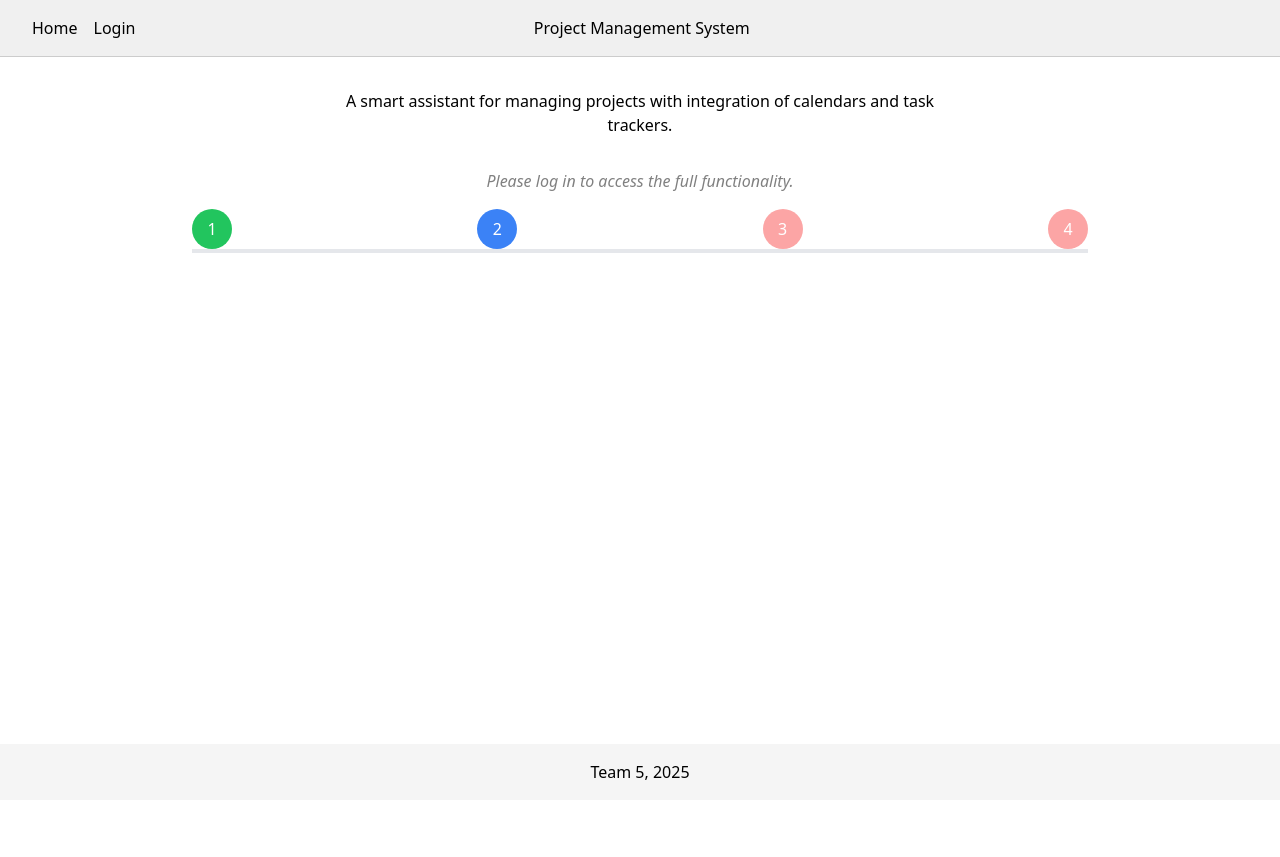
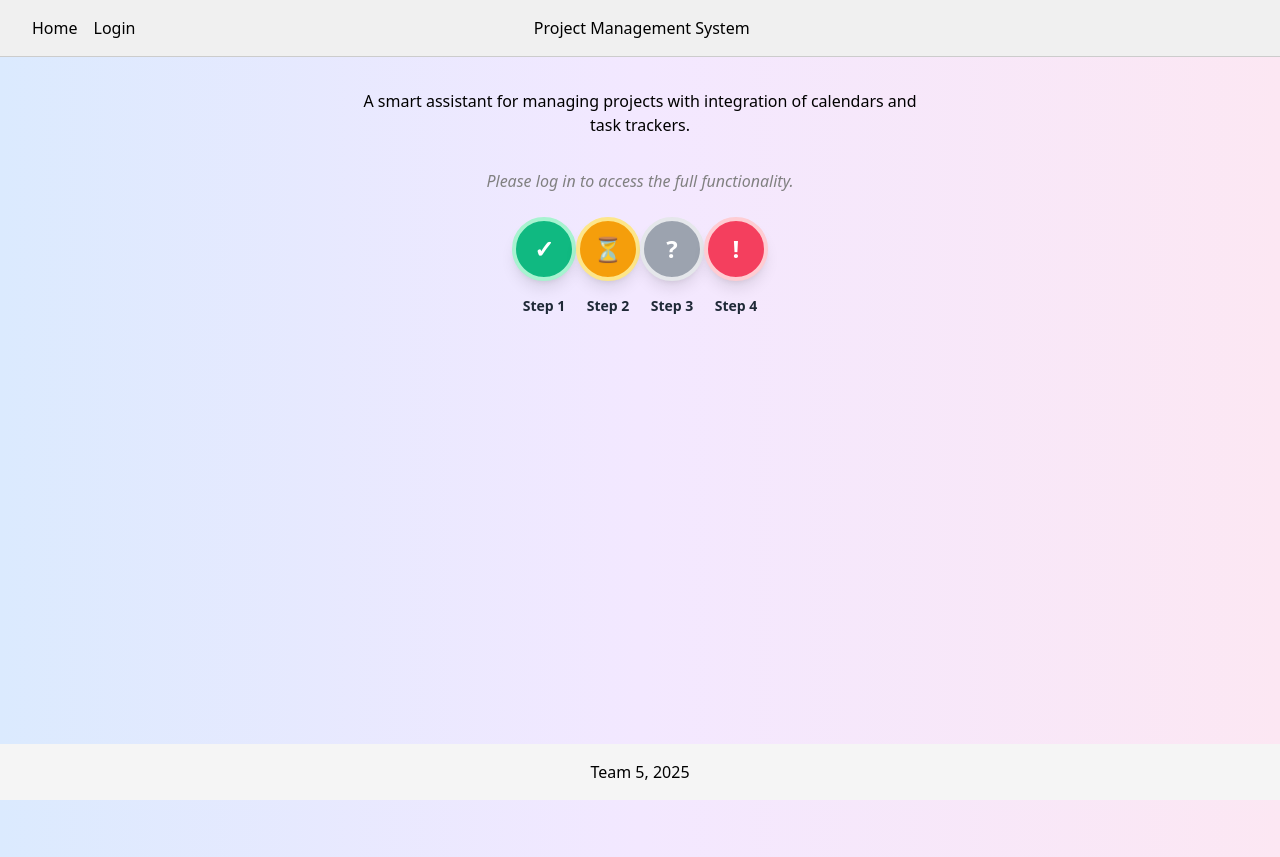
Before and after one commit to Code-the-Dream-School/jj-practicum-team-5-front, a React (Vite) app: page / in a window 1280 px wide. Before the commit the page ends 800 px from the top, so only its background shows below. Built offline with nearby package versions, Linux system fonts and the light colour scheme.

Commit message:
add icons

```diff
--- a/src/components/TimeLine.jsx
+++ b/src/components/TimeLine.jsx
@@ -1,50 +1,142 @@
 import { useState } from "react";
 
-export default function Timeline({ steps }) {
+export default function Timeline({ steps = [] }) {
     const [selectedStep, setSelectedStep] = useState(null);
+    const [hoveredStep, setHoveredStep] = useState(null);
 
     const getStepColor = (status) => {
         switch (status) {
             case "completed":
-                return "bg-green-500";
+                return "bg-emerald-500 border-emerald-200";
             case "in-progress":
-                return "bg-blue-500";
-            case "not started":
-                return "bg-red-300";
+                return "bg-amber-500 border-amber-200";
+            case "not-started":
+                return "bg-slate-400 border-slate-200";
+            case "overdue":
+                return "bg-rose-500 border-rose-200";
             default:
-                return "bg-gray-300";
+                return "bg-gray-400 border-gray-200";
         }
     };
 
+    const getStepIcon = (status) => {
+        switch (status) {
+            case "completed":
+                return "✓";
+            case "in-progress":
+                return "⏳";
+            case "not-started":
+                return "○";
+            case "overdue":
+                return "!";
+            default:
+                return "?";
+        }
+    };
+
+    const getStatusBadge = (status) => {
+        const statusConfig = {
+            "completed": { color: "bg-emerald-100 text-emerald-800", text: "Complete" },
+            "in-progress": { color: "bg-amber-100 text-amber-800", text: "In process" },
+            "not-started": { color: "bg-slate-100 text-slate-800", text: "Not started" },
+            "overdue": { color: "bg-rose-100 text-rose-800", text: "Overdue" },
+        };
+
+        const config = statusConfig[status] || { color: "bg-gray-100 text-gray-800", text: "Not started" };
         return (
-        <div className="relative mb-6 mt-4 h-20 max-w-4xl mx-auto w-full">
-                <div className="absolute top-1/2 left-0 w-full h-1 bg-gray-200 -z-10"></div>
-                <div className="flex items-center justify-between">
+            <span className={`px-3 py-1 rounded-full text-sm font-medium ${config.color}`}>
+                {config.text}
+            </span>
+        );
+    };
+
+    return (
+        <div className="max-w-6xl mx-auto p-6 space-y-8">
+            {!steps || steps.length === 0 ? (
+                <div className="text-center p-8">
+                    <p className="text-gray-500">No steps to display</p>
+                </div>
+            ) : (
+                <>
+                    <div className="relative pb-8">
+                        {/* Линия, соединяющая шаги */}
+                        <div className="absolute top-8 left-0 right-0 h-0.5 bg-gray-300"></div>
+
+                        <div className="flex justify-between relative">
                             {steps.map((step, index) => (
                                 <div
                                     key={index}
-                            className="flex flex-col items-center cursor-pointer select-none"
-                            onClick={() => setSelectedStep(step)}
+                                    className="flex flex-col items-center relative z-10"
                                 >
                                     <div
-                                className={`w-10 h-10 rounded-full flex items-center justify-center text-white ${getStepColor(
-                                    step.status
-                                )}`}
+                                        className={`
+                                            w-16 h-16 rounded-full flex items-center justify-center text-white font-bold text-lg
+                                            border-4 cursor-pointer transition-all duration-300
+                                            ${getStepColor(step.status)}
+                                            ${hoveredStep === step ? 'scale-110 shadow-2xl' : 'shadow-lg'}
+                                        `}
+                                        onClick={() => setSelectedStep(selectedStep?.name === step.name ? null : step)}
+                                        onMouseEnter={() => setHoveredStep(step)}
+                                        onMouseLeave={() => setHoveredStep(null)}
                                     >
-                                {index + 1}
+                                        <span className="text-2xl">{getStepIcon(step.status)}</span>
                                     </div>
-                            <div className="mt-4 h-4"></div>
+
+                                    <div className="mt-4 text-center max-w-32">
+                                        <h3 className="font-semibold text-sm text-gray-800 leading-tight">
+                                            {step.name || `Step ${index + 1}`}
+                                        </h3>
+                                    </div>
+
+                                    {hoveredStep === step && (
+                                        <div className="absolute top-20 left-1/2 transform -translate-x-1/2 bg-gray-900 text-white px-3 py-2 rounded-lg text-sm whitespace-nowrap z-10 shadow-xl">
+                                            {step.description || 'No description'}
+                                            <div className="absolute -top-1 left-1/2 transform -translate-x-1/2 w-2 h-2 bg-gray-900 rotate-45"></div>
+                                        </div>
+                                    )}
                                 </div>
                             ))}
                         </div>
-
+                    </div>
 
                     {selectedStep && (
-                <div className="p-4 border rounded-lg shadow bg-white transition-all duration-300">
-                    <h2 className="text-lg font-semibold">{selectedStep.name}</h2>
-                    <p className="text-gray-600">{selectedStep.description}</p>
-                    <p className="mt-2 text-sm italic">Status: {selectedStep.status}</p>
+                        <div className="bg-white rounded-2xl p-8 shadow-2xl border border-gray-100">
+                            <div className="flex items-start justify-between mb-6">
+                                <div className="flex-1">
+                                    <h2 className="text-3xl font-bold text-gray-800 mb-2">{selectedStep.name}</h2>
+                                    <p className="text-gray-600 text-lg leading-relaxed">{selectedStep.description || 'No description'}</p>
                                 </div>
+                                <button
+                                    onClick={() => setSelectedStep(null)}
+                                    className="ml-4 p-2 text-gray-400 hover:text-gray-600 hover:bg-gray-100 rounded-full transition-colors"
+                                >
+                                    <svg className="w-6 h-6" fill="none" stroke="currentColor" viewBox="0 0 24 24">
+                                        <path strokeLinecap="round" strokeLinejoin="round" strokeWidth={2} d="M6 18L18 6M6 6l12 12" />
+                                    </svg>
+                                </button>
+                            </div>
+
+                            <div className="flex items-center gap-4">
+                                {getStatusBadge(selectedStep.status)}
+                                {selectedStep.date && (
+                                    <div className="flex items-center text-gray-500">
+                                        <svg className="w-5 h-5 mr-2" fill="none" stroke="currentColor" viewBox="0 0 24 24">
+                                            <path strokeLinecap="round" strokeLinejoin="round" strokeWidth={2} d="M8 7V3m8 4V3m-9 8h10M5 21h14a2 2 0 002-2V7a2 2 0 00-2-2H5a2 2 0 00-2 2v12a2 2 0 002 2z" />
+                                        </svg>
+                                        {selectedStep.date}
+                                    </div>
+                                )}
+                            </div>
+
+                            {selectedStep.details && (
+                                <div className="mt-6 p-4 bg-gray-50 rounded-xl">
+                                    <h4 className="font-semibold text-gray-700 mb-2">More information:</h4>
+                                    <p className="text-gray-600">{selectedStep.details}</p>
+                                </div>
+                            )}
+                        </div>
+                    )}
+                </>
             )}
         </div>
     );
--- a/src/pages/HomePage.jsx
+++ b/src/pages/HomePage.jsx
@@ -5,11 +5,11 @@ export default function HomePage() {
         { id: 1, name: "Step 1", description: "First step description", status: "completed" },
         { id: 2, name: "Step 2", description: "Second step description", status: "in-progress" },
         { id: 3, name: "Step 3", description: "Third step description", status: "not started" },
-        { id: 4, name: "Step 4", description: "Fourth step description", status: "not started" },
+        { id: 4, name: "Step 4", description: "Fourth step description", status: "overdue" },
     ];
     return (
-        <div style={{ display: "flex", flexDirection: "column", alignItems: "center" }}>
-            <p style={{ maxWidth: "600px", textAlign: "center", margin: "2rem 0" }}>
+        <div className="min-h-screen flex flex-col items-center bg-gradient-to-r from-blue-100 via-purple-100 to-pink-100">
+            <p className="max-w-xl text-center my-8">
                 A smart assistant for managing projects with integration of calendars and task trackers.
             </p>
             <p style={{ color: "gray", fontStyle: "italic", textAlign: "center" }}>
```
Lines whose indentation alone changed are shown as unchanged.
